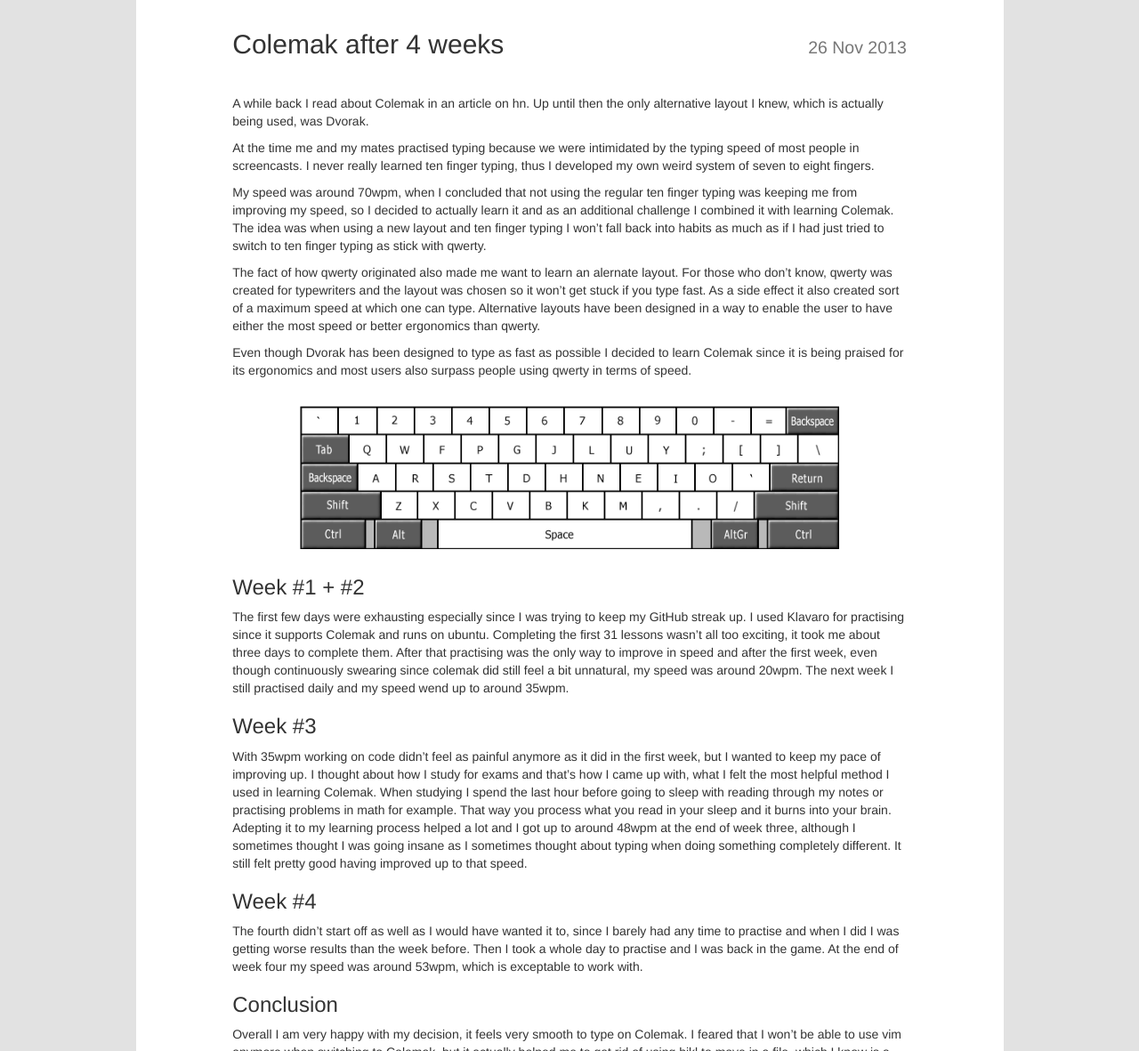
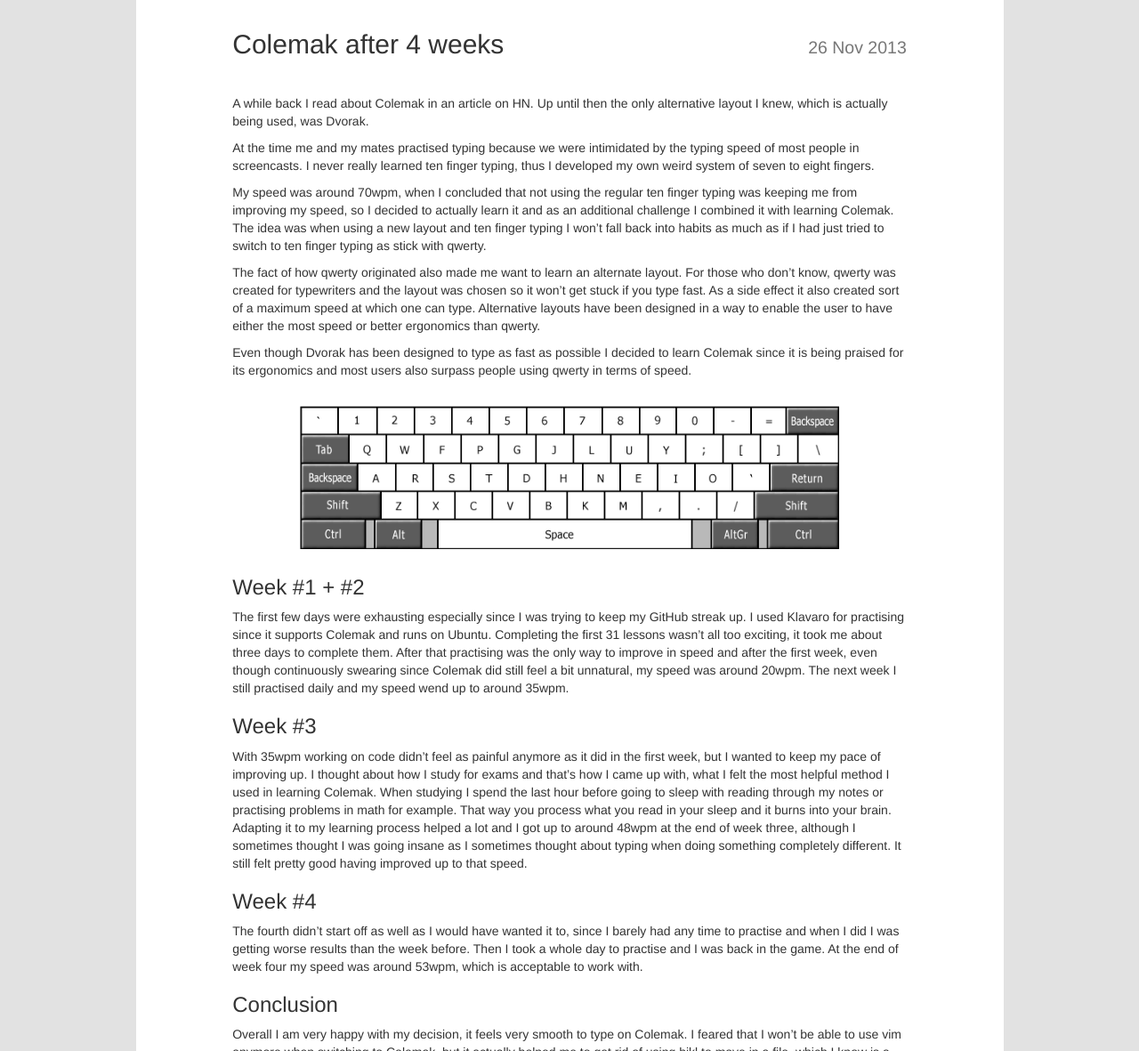
Before and after one commit to flower-pot/blog, a Jekyll site: the page built from _posts/2013-11-26-colemak-after-4-weeks.markdown, in a window 1280 px wide. Shown: the part 242-1423 px from the top of the page at 89% size. Built offline with Jekyll 4.4.1, drawn with Linux system fonts in a browser that asks for light colours; nearby versions of some CDN libraries; Markdown is read by kramdown in place of the engine named in the settings; comment, search, counter and statistics services are not loaded.

Commit message:
correct spelling mistakes

```diff
--- a/_posts/2013-11-04-le-blog.markdown
+++ b/_posts/2013-11-04-le-blog.markdown
@@ -14,14 +14,14 @@
 with, projects I work on and challenges I encounter.
 
 I don't know if anyone will even read this blog, it is just a way for me to
-document projects and add my opionion on topics I find to be interesting.
+document projects and add my opinion on topics I find to be interesting.
 
 Before I started studying I used to work at wikimedia germany, where I learned
 to appreciate open source and freedom of knowledge. Since then, I have been
 convinced that together as an open source community we can make the world a
 better place by creating awesome software that everyone can use. I contribute
 to it by publishing most of the code I work on under an open source license (or
-at least that fraction I am not completely embarrased to show anyone).
+at least that fraction I am not completely embarrassed to show anyone).
 
 Anyway, I hope you sort of get what kind of person I am and I will try to post
 regularly but can't promise anything. Anyway that's it for now,
--- a/_posts/2013-11-18-39-days-in.markdown
+++ b/_posts/2013-11-18-39-days-in.markdown
@@ -28,7 +28,7 @@
 
 Take a look at it and tell us what you think:
 [URAAAS](http://uraaas.herokuapp.com) (it might take a while since the dyno
-shuts down, when noone visits it for 30 minutes)
+shuts down, when no one visits it for 30 minutes)
 
 ####Second project: vim-pastebin [Running App](vim-pastebin.herokuapp.com)
 
@@ -38,7 +38,7 @@
 pace up. Since it's my first rails project there are probably a lot of mistakes
 and wrong assumptions. This project is basically done regarding features.
 My friend tried to create a vim plugin for it, however, up until now he has not
-succeded in doing so mostly because vim-script is some weird shit. It would be
+succeeded in doing so mostly because vim-script is some weird shit. It would be
 cool if I could get some feedback on the rails app to be able to learn from my
 mistakes.
 
@@ -47,7 +47,7 @@
 ####Project #3: Suploy
 
 As part of software engineering course at university we had to form teams and
-create a software we desired. Since my team and I are big fans of opensource
+create a software we desired. Since my team and I are big fans of Open-Source
 we soon decided it should be open source. We wanted to create something
 that could help us and other developers in their process of creating more
 awesome software. The idea started to gain shape and we ended up planing an
--- a/_posts/2013-11-26-colemak-after-4-weeks.markdown
+++ b/_posts/2013-11-26-colemak-after-4-weeks.markdown
@@ -1,11 +1,11 @@
 ---
 layout: post
 title: Colemak after 4 weeks
-teaser: Experiences of learning colemak after 4 weeks of learning
+teaser: Experiences of learning Colemak after 4 weeks of learning
 commets: true
 ---
 
-A while back I read about Colemak in an article on hn. Up until then the only
+A while back I read about Colemak in an article on HN. Up until then the only
 alternative layout I knew, which is actually being used, was Dvorak.
 
 At the time me and my mates practised typing because we were intimidated by
@@ -19,7 +19,7 @@
 into habits as much as if I had just tried to switch to ten finger typing as
 stick with qwerty.
 
-The fact of how qwerty originated also made me want to learn an alernate
+The fact of how qwerty originated also made me want to learn an alternate
 layout. For those who don't know, qwerty was created for typewriters and the
 layout was chosen so it won't get stuck if you type fast. As a side effect it
 also created sort of a maximum speed at which one can type. Alternative layouts
@@ -36,10 +36,10 @@
 
 The first few days were exhausting especially since I was trying to keep my
 GitHub streak up. I used Klavaro for practising since it supports Colemak and
-runs on ubuntu. Completing the first 31 lessons wasn't all too exciting, it
+runs on Ubuntu. Completing the first 31 lessons wasn't all too exciting, it
 took me about three days to complete them. After that practising was the only
 way to improve in speed and after the first week, even though continuously
-swearing since colemak did still feel a bit unnatural, my speed was around
+swearing since Colemak did still feel a bit unnatural, my speed was around
 20wpm. The next week I still practised daily and my speed wend up to around
 35wpm.
 
@@ -51,7 +51,7 @@
 method I used in learning Colemak. When studying I spend the last hour before
 going to sleep with reading through my notes or practising problems in math for
 example. That way you process what you read in your sleep and it burns into
-your brain. Adepting it to my learning process helped a lot and I got up to
+your brain. Adapting it to my learning process helped a lot and I got up to
 around 48wpm at the end of week three, although I sometimes thought I was going
 insane as I sometimes thought about typing when doing something completely
 different. It still felt pretty good having improved up to that speed.
@@ -61,7 +61,7 @@
 The fourth didn't start off as well as I would have wanted it to, since I
 barely had any time to practise and when I did I was getting worse results than
 the week before. Then I took a whole day to practise and I was back in the
-game. At the end of week four my speed was around 53wpm, which is exceptable
+game. At the end of week four my speed was around 53wpm, which is acceptable
 to work with.
 
 ###Conclusion
--- a/_posts/2014-03-10-desktop-install-script.markdown
+++ b/_posts/2014-03-10-desktop-install-script.markdown
@@ -1,12 +1,12 @@
 ---
 layout: post
 title: Desktop install script
-teaser: A bash script I use to install my ubuntu machines
+teaser: A bash script I use to install my Ubuntu machines
 commets: true
 ---
 
 I like to have a clean machine and install it fresh every time there is a new
-ubuntu release. However, I also want to keep my cool configurations so that's
+Ubuntu release. However, I also want to keep my cool configurations so that's
 why I have [my dotfiles on GitHub](github.com/flower-pot/desktop-install).
 
 In the past when people asked me how I got my shell to look like that, or how
```
Also changed, not shown: other parts of _posts/2014-03-10-desktop-install-script.markdown (+1 -1 lines), _posts/2013-11-14-server-config.markdown (+5 -5 lines).
